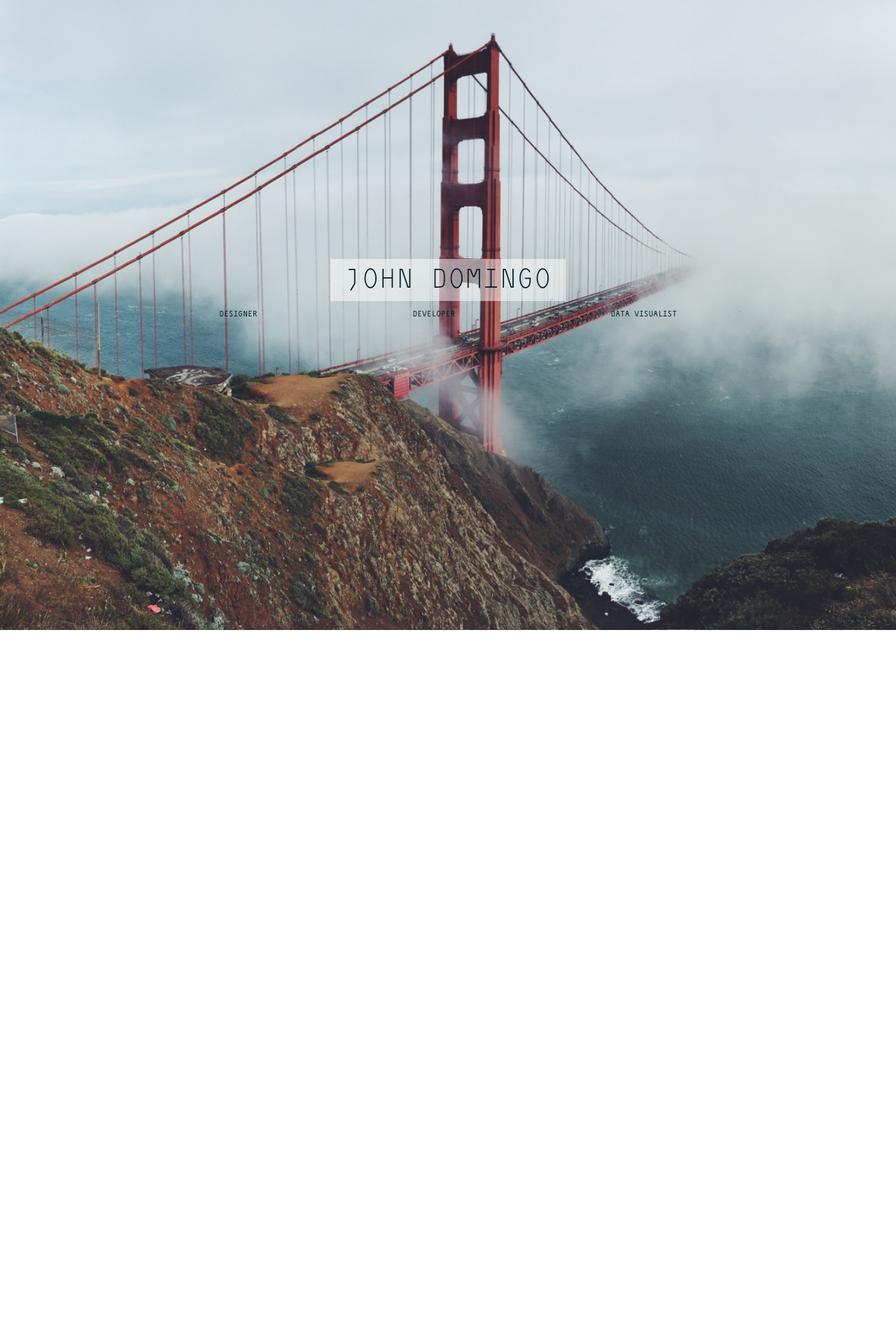
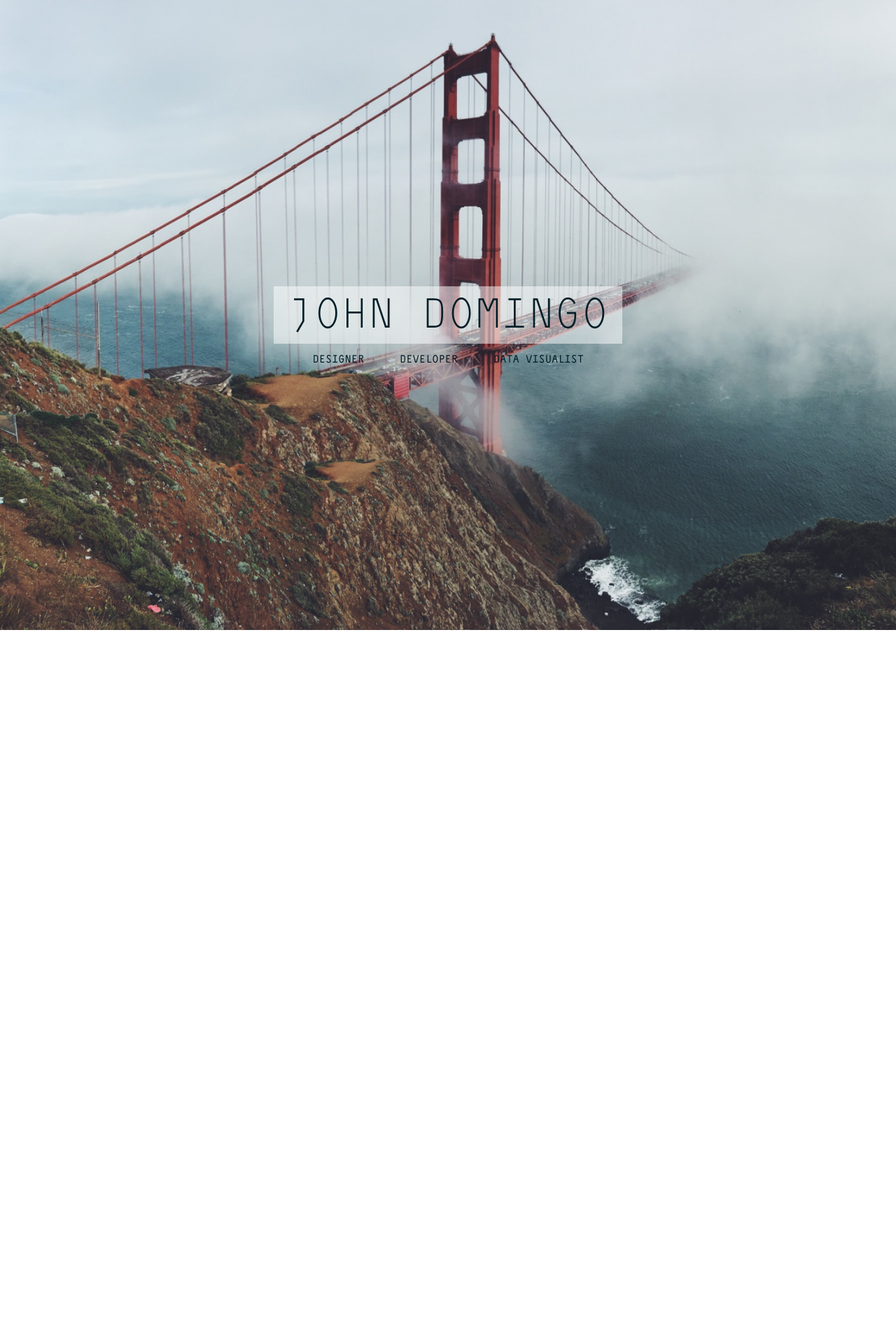
Before and after one commit to jwdomingo/jwdomingo.github.io, a Jekyll site: the page built from index.html, in a window 1280 px wide. Shown: the top 1920 px of the page at 70% size. Built offline with Jekyll 4.4.1, drawn with Linux system fonts in a browser that asks for light colours.

Commit message:
Created font-size and translateY variables

```diff
--- a/_sass/_home.sass
+++ b/_sass/_home.sass
@@ -1,3 +1,14 @@
+// Font-Size Variables
+$fs-main: 3.5
+$fs-sub:  1.2
+$fs-tag:  1.1
+
+// TranslateY Variables
+$ty-prof:  100px
+$ty-main:  (10px * $fs-main) + (2 * 10px)
+$ty-sub:   (10px * $fs-sub) + (2 * 5px)
+$ty-tag:   (10px * $fs-tag) * 1.5
+
 //////////////
 // PARALLAX //
 //////////////
@@ -26,11 +37,11 @@ header
   #main-title.container
     z-index: 0
     width: 100%
-    +transform(translate(-50%, -80px))
+    +transform(translate(-50%, -27.5px))
 
     h1
       display: block
-      font-size: 2.25rem
+      font-size: #{$fs-main}rem
       line-height: 1
       margin: 0px
       padding: 10px 20px
@@ -39,16 +50,16 @@ header
 
   #sub-title.container
     z-index: 2
-    width: 100vw
+    width: 98%
     margin: 0px auto
-    +transform(translate(-50%, -12px))
+    +transform(translate(-50%, 37.5px))
     +display(flex)
     +flex-direction(row)
     +align-items(center)
     +justify-content(space-around)
 
     h6.sub-title
-      font-size: .775rem
+      font-size: #{$fs-sub}rem
       margin: 0px
       color: $text-color
       font-weight: normal
@@ -80,9 +91,9 @@ header
         width: 85%
         margin: 0px
         +position(absolute, 50% null null 50%)
-        +transform(translate(-50%, 22px))
-        font-size: 0.85rem
-        line-height: 1.5
+        +transform(translate(-50%, 21.5px))
+        font-size: #{$fs-tag}rem
+        line-height: 1
         text-transform: lowercase
         white-space: nowrap
         display: flex
@@ -92,29 +103,26 @@ header
         +justify-content(center)
 
         span
-          margin: 0px 4px 8px
-          padding: 0px 5px
+          margin: 0px 4px
+          padding: 2.5px 5px
           background-color: transparentize(white, 0.5)
           color: $text-color
           cursor: default
 
   #about-text.container
     z-index: -2
-    +transform(translate(-50%, 50px))
+    +transform(translate(-50%, 96.5px))
     width: 92.5%
-
-    hr
-      margin-bottom: 15px
 
     p
       text-transform: none
-      font-size: .9rem
+      font-size: 1.25rem
 
   .profile-img
     z-index: -2
     +size(100px)
     position: fixed
-    +transform(translate(-50%, -185px))
+    +transform(translate(-50%, -137.5px))
     background:
       image: url('/assets/img/jd1278x1278.jpg')
       position: top center
@@ -139,25 +147,16 @@ section
 ///////////////////
 // MEDIA QUERIES //
 ///////////////////
-@media only screen and (max-width: 320px) and (-webkit-min-device-pixel-ratio: 1.5)
-  header
-    #main-title.container
-      h1
-        font-size: 2.25rem !important
-        color: blue
-
 @media only screen and (max-height: 320px) and (-webkit-min-device-pixel-ratio: 1.5)
   header
     #main-title.container
       +transform(translate(-50%, -70px))
 
       h1
-        font-size: 1rem
-        display: inline-block
         color: red
 
     #sub-title.container
-      width: 400px
+      width: 300px
       +transform(translate(-50%, 12px))
 
       h6.sub-title
@@ -171,17 +170,12 @@ section
       +size(80px)
       +transform(translate(-50%, -150px))
 
-@media only screen and (max-height: 375px) and (-webkit-min-device-pixel-ratio: 1.5)
+//@media only screen and (max-height: 375px) and (-webkit-min-device-pixel-ratio: 1.5)
   header
     #main-title.container
       +transform(translate(-50%, -70px))
 
-      h1
-        font-size: 3.25rem
-        display: inline-block
-
     #sub-title.container
-      width: 400px
       +transform(translate(-50%, 12px))
 
       h6.sub-title
@@ -195,26 +189,38 @@ section
       +size(80px)
       +transform(translate(-50%, -150px))
 
-@media only screen and (min-width: 500px) and (min-height: 376px)
+@media only screen and (min-width: 500px) and (min-height: 450px)
   header
     #main-title.container
+      +transform(translate(-50%, -41px))
+
       h1
+        font-size: 6.2rem
         display: inline-block
-        font-size: 3.5rem
 
     #sub-title.container
+      width: 500px
+      +transform(translate(-50%, 51px))
+
       h6.sub-title
-        font-size: 1.1rem
+        font-size: 1.5rem
+
+        p.tag-list
+          font-size: 1rem
+          +transform(translate(-50%, 23px))
 
     #about-text.container
+      width: 500px
+      +transform(translate(-50%, 112px))
+
       p
-        font-size: 1rem
+        font-size: 1.5rem
 
     .profile-img
       +size(150px)
-      +transform(translate(-50%, -250px))
+      +transform(translate(-50%, -200px))
 
-@media only screen and (min-width: 768px) and (min-height: 376px)
+@media only screen and (min-width: 768px) and (min-height: 450px)
   header
     .bg-img
       background:
@@ -222,7 +228,6 @@ section
 
     #main-title.container
       h1
-        font-size: 4rem
         background-color: transparentize(white,0.5)
 
     .fg-img-1
```
